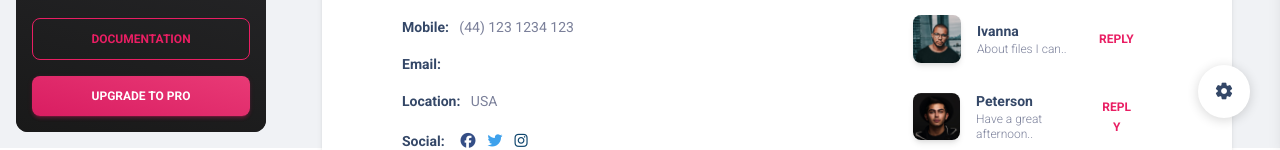
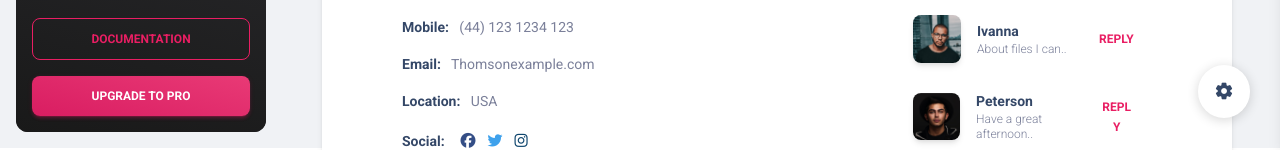
Before and after one commit to PritOrg/Hackethon_0912, an Angular app in the folder project/: page /profile in a window 1280 px wide. Shown: the part 652-802 px from the top of the page. Built offline with nearby package versions, Linux system fonts and the light colour scheme.

Commit message:
Profile email text changes

```diff
--- a/project/src/app/profile/profile.component.html
+++ b/project/src/app/profile/profile.component.html
@@ -266,7 +266,7 @@
                   <ul class="list-group">
                     <li class="list-group-item border-0 ps-0 pt-0 text-sm"><strong class="text-dark">Full Name:</strong> &nbsp; Alec M. Thompson</li>
                     <li class="list-group-item border-0 ps-0 text-sm"><strong class="text-dark">Mobile:</strong> &nbsp; (44) 123 1234 123</li>
-                    <li class="list-group-item border-0 ps-0 text-sm"><strong class="text-dark">Email:</strong> &nbsp;</li>
+                    <li class="list-group-item border-0 ps-0 text-sm"><strong class="text-dark">Email:</strong> &nbsp; Thomsonexample.com</li>
                     <li class="list-group-item border-0 ps-0 text-sm"><strong class="text-dark">Location:</strong> &nbsp; USA</li>
                     <li class="list-group-item border-0 ps-0 pb-0">
                       <strong class="text-dark text-sm">Social:</strong> &nbsp;
```
